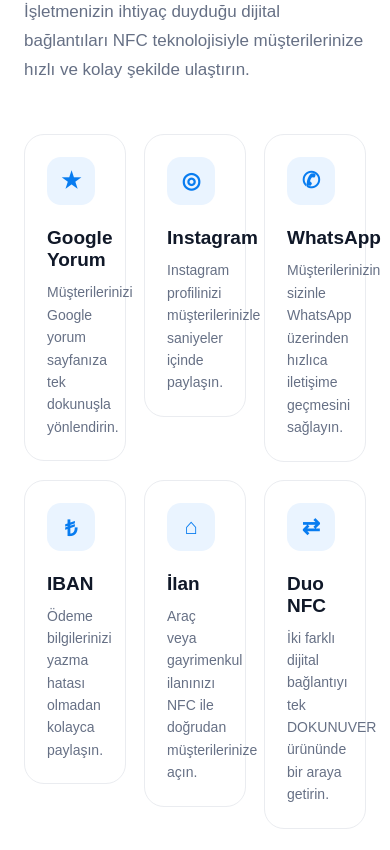
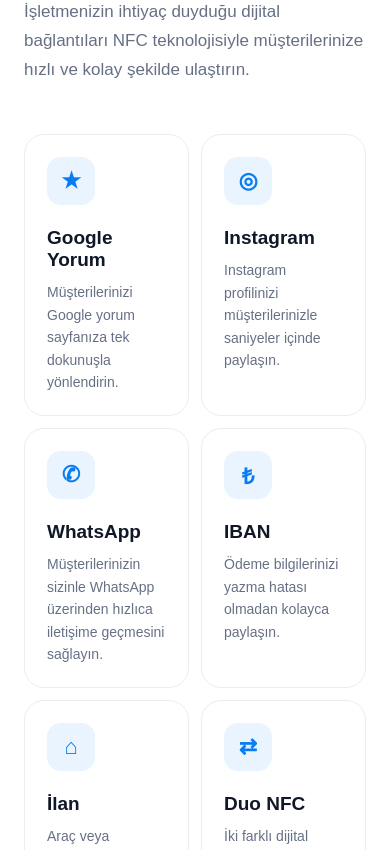
Before and after one commit to temurtasyucel-ops/dokunuver-Web, a Next.js app: page / in a window 390 px wide. Shown: the part 1074-1924 px from the top of the page. Built offline with nearby package versions, Linux system fonts and the light colour scheme.

Commit message:
Update product grid layout

```diff
--- a/app/globals.css
+++ b/app/globals.css
@@ -47,4 +47,13 @@
   .benefit-card {
     padding: 18px !important;
   }
+    .products-grid {
+    grid-template-columns: repeat(2, minmax(0, 1fr)) !important;
+    gap: 12px !important;
+  }
+
+  .products-grid .product-card {
+    height: 100%;
+    box-sizing: border-box;
+  }
 }
```
